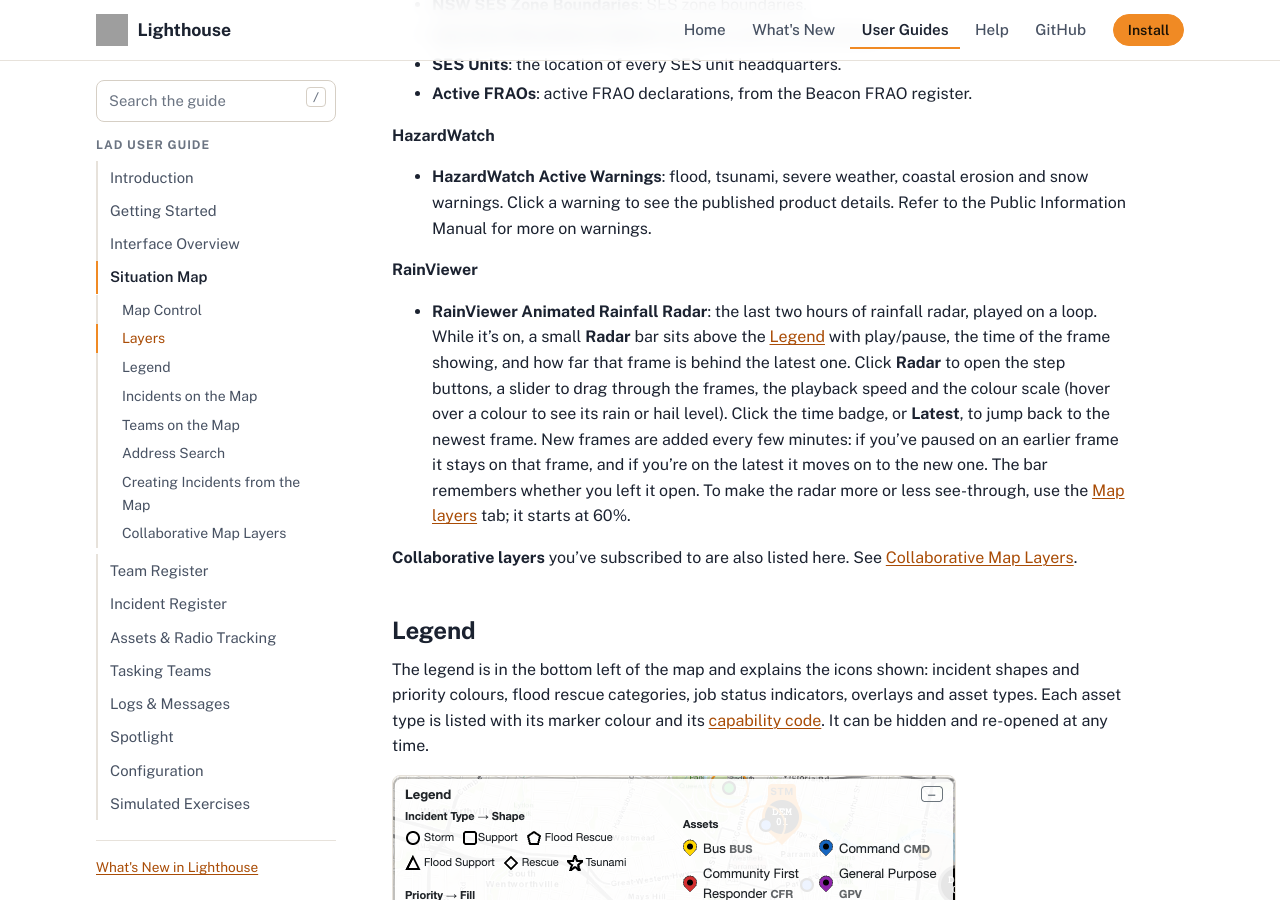
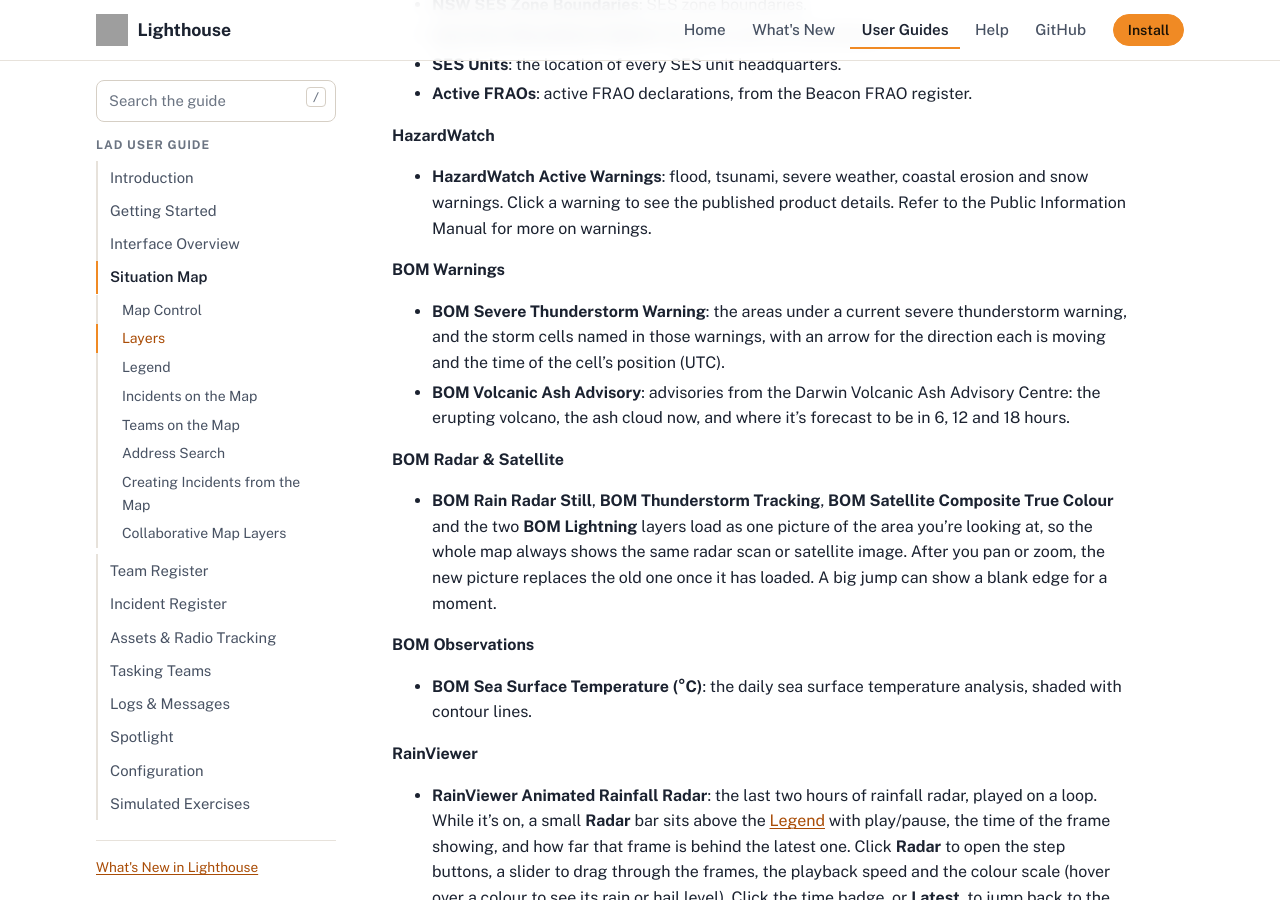
Before and after one commit to NSWSESMembers/lighthouse.ses.nsw.gov.au, a Jekyll site: the page built from preview/guides/lad/situation-map.md, in a window 1280 px wide and 900 px high, scrolled down 6405 px. Built offline with Jekyll 4.4.1, drawn with Linux system fonts in a browser that asks for light colours; grey boxes are pictures that could not be loaded.

Commit message:
Sync preview docs from NSWSESMembers/Lighthouse@59cc0a2 (master-dev)

```diff
--- a/_data/lad_guide_preview.yml
+++ b/_data/lad_guide_preview.yml
@@ -1,2 +1,2 @@
-version_name: "2026.10.31 build 123d30e"
-commit: "123d30e0d719d967d39982133aca90251c00cb46"
+version_name: "2026.11.01 build 59cc0a2"
+commit: "59cc0a26ecf653b8f1f8f604885a5669d5277018"
--- a/preview/guides/lad/situation-map.md
+++ b/preview/guides/lad/situation-map.md
@@ -122,6 +122,19 @@ Most layers are described by their name. Those that need more explanation:
 **HazardWatch**
 
 - **HazardWatch Active Warnings**: flood, tsunami, severe weather, coastal erosion and snow warnings. Click a warning to see the published product details. Refer to the Public Information Manual for more on warnings.
+
+**BOM Warnings**
+
+- **BOM Severe Thunderstorm Warning**: the areas under a current severe thunderstorm warning, and the storm cells named in those warnings, with an arrow for the direction each is moving and the time of the cell's position (UTC).
+- **BOM Volcanic Ash Advisory**: advisories from the Darwin Volcanic Ash Advisory Centre: the erupting volcano, the ash cloud now, and where it's forecast to be in 6, 12 and 18 hours.
+
+**BOM Radar & Satellite**
+
+- **BOM Rain Radar Still**, **BOM Thunderstorm Tracking**, **BOM Satellite Composite True Colour** and the two **BOM Lightning** layers load as one picture of the area you're looking at, so the whole map always shows the same radar scan or satellite image. After you pan or zoom, the new picture replaces the old one once it has loaded. A big jump can show a blank edge for a moment.
+
+**BOM Observations**
+
+- **BOM Sea Surface Temperature (°C)**: the daily sea surface temperature analysis, shaded with contour lines.
 
 **RainViewer**
 
```
Also changed, not shown: preview/guides/lad/configuration.md (+1 -1 lines), preview/whats-new/index.md (+2 -0 lines).
